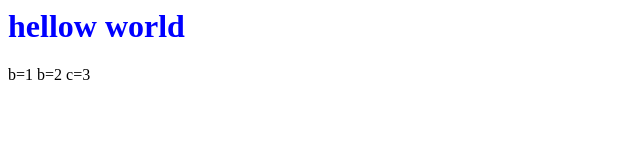
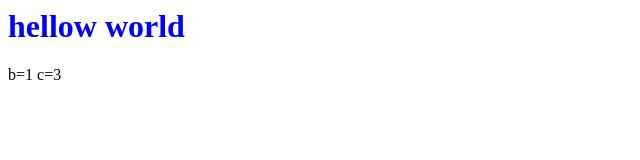
Before and after one commit to shahzaib-574/code101, a plain HTML site: page index.html in a window 1280 px wide. Shown: the full height of the page, 0-640 px from the left. Drawn offline with Linux system fonts and the light colour scheme.

Commit message:
Update index.html

```diff
--- a/index.html
+++ b/index.html
@@ -8,7 +8,6 @@
 <body>
    <h1 style="color: blue;">hellow world</h1>
    b=1
-   b=2
    c=3
 </body>
 </html>
```
